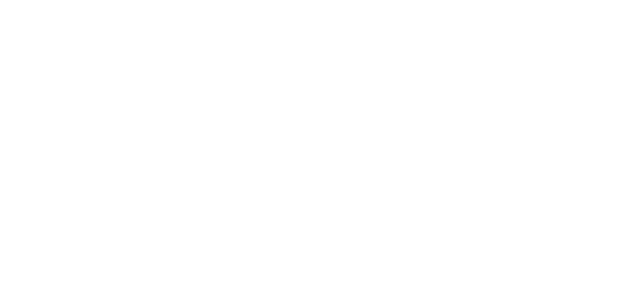
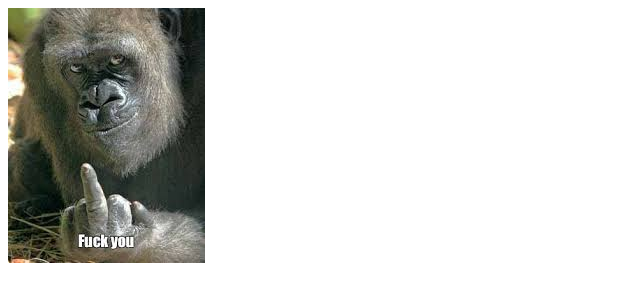
Before and after one commit to sortudosean-glitch/Cart, a plain HTML site: page index.html in a window 1280 px wide. Shown: the whole page, without its empty margins (0-640 px from the left). Drawn offline with Linux system fonts and the light colour scheme.

Commit message:
Update index.html

```diff
--- a/index.html
+++ b/index.html
@@ -1,7 +1,7 @@
 <html>
   <head>
     <body>
-      <img src="
+      <img src="gorrila.jpg">
     </body>
   </head>
 </html>
```
